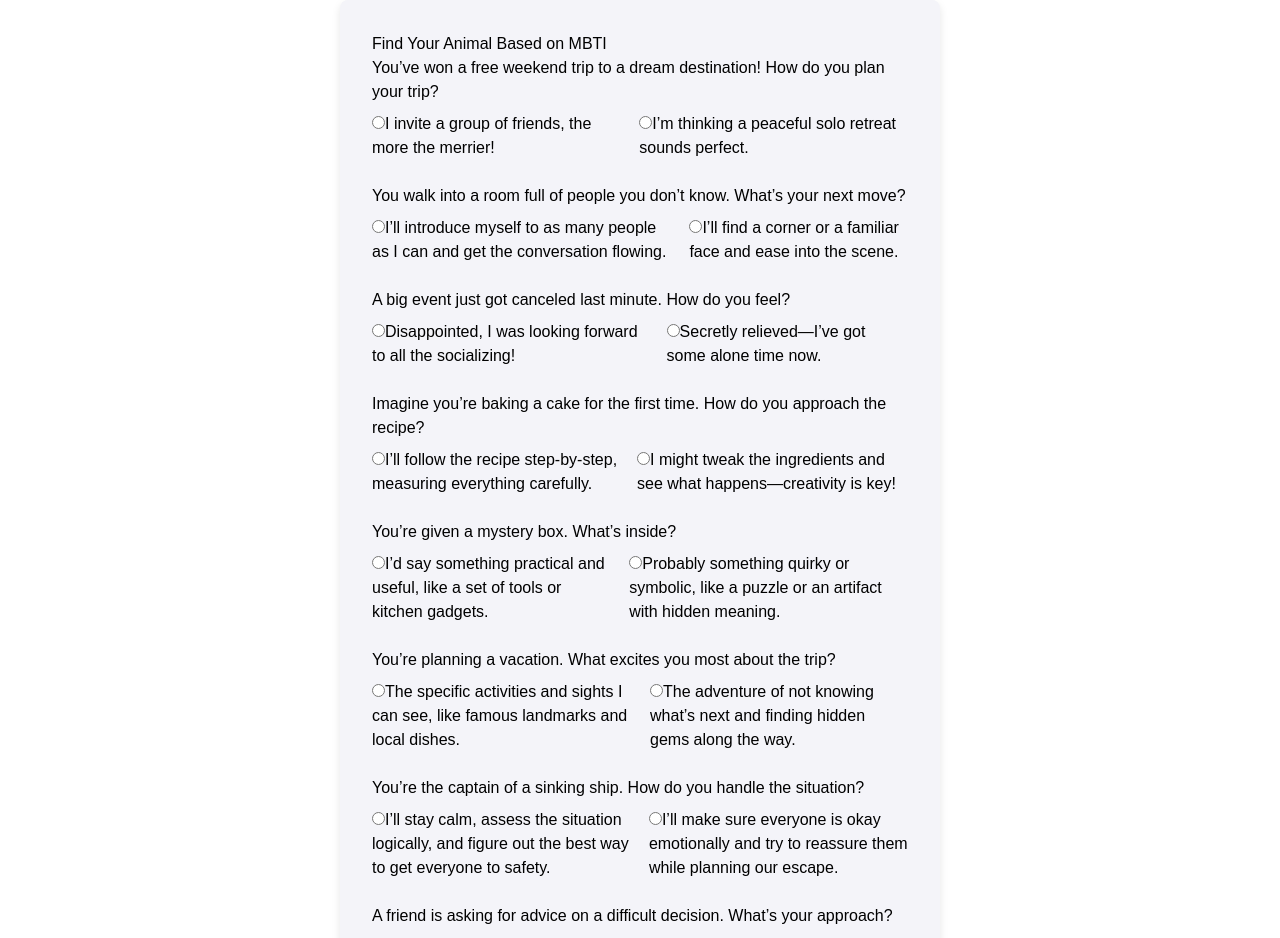
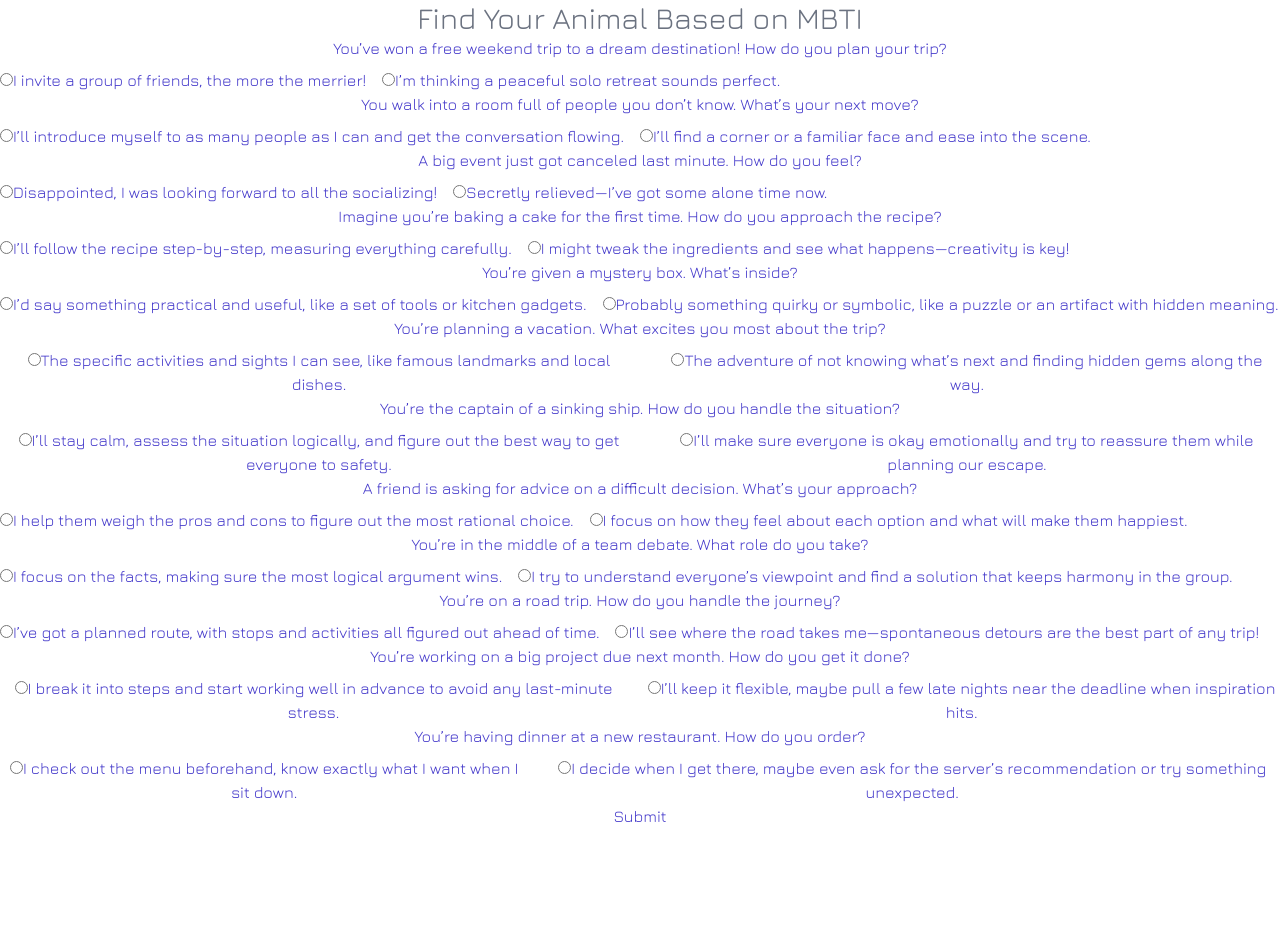
Before and after one commit to tamoimi/match-personality, a React (Vite) app: page / in a window 1280 px wide. Shown: the top 938 px of the page. After the commit the page ends 828 px from the top, so only its background shows below. Built offline with nearby package versions, Linux system fonts and the light colour scheme.

Commit message:
style: added styles

```diff
--- a/src/App.tsx
+++ b/src/App.tsx
@@ -17,10 +17,9 @@ function PersonalityQuiz() {
   };
 
   return (
-    <div style={styles.container}>
-      <h1>Find Your Animal Based on MBTI</h1>
-
-      <form onSubmit={handleSubmit(onSubmit)} style={styles.form}>
+    <div className="text-center text-indigo-700 font-Jura">
+      <h1 className="text-3xl text-gray-500">Find Your Animal Based on MBTI</h1>
+      <form onSubmit={handleSubmit(onSubmit)}>
         {questions.map((q, index) => (
           <Questions
             key={index}
@@ -30,71 +29,18 @@ function PersonalityQuiz() {
             name={q.name} // 각 질문에 고유한 이름을 전달
           />
         ))}
-        <input type="submit" value="Submit" style={styles.submitButton} />
+        <input type="submit" value="Submit" />
       </form>
 
       {result && (
-        <div style={styles.resultContainer}>
-          <h2 style={styles.resultHeading}>Your MBTI Type: {result.mbti}</h2>
-          <h3 style={styles.resultAnimal}>Your Animal: {result.animal}</h3>
-          <p style={styles.resultTraits}>{result.traits}</p>
+        <div>
+          <h2>Your MBTI Type: {result.mbti}</h2>
+          <h3>Your Animal: {result.animal}</h3>
+          <p>{result.traits}</p>
         </div>
       )}
     </div>
   );
 }
 
-const styles = {
-  container: {
-    maxWidth: "600px",
-    margin: "0 auto",
-    padding: "2rem",
-    fontFamily: "Arial, sans-serif",
-    backgroundColor: "#f4f4f9",
-    borderRadius: "8px",
-    boxShadow: "0 4px 8px rgba(0, 0, 0, 0.1)",
-  },
-  title: {
-    textAlign: "center",
-    fontSize: "2rem",
-    marginBottom: "1.5rem",
-    color: "#333",
-  },
-  form: {
-    display: "flex",
-    flexDirection: "column" as const,
-    gap: "1.5rem",
-  },
-  submitButton: {
-    padding: "0.75rem 1.5rem",
-    backgroundColor: "#4CAF50",
-    color: "#fff",
-    fontSize: "1rem",
-    border: "none",
-    borderRadius: "4px",
-    cursor: "pointer",
-    marginTop: "1rem",
-  },
-  resultContainer: {
-    marginTop: "2rem",
-    padding: "1.5rem",
-    backgroundColor: "#fff",
-    borderRadius: "8px",
-    boxShadow: "0 2px 4px rgba(0, 0, 0, 0.1)",
-  },
-  resultHeading: {
-    fontSize: "1.5rem",
-    color: "#333",
-  },
-  resultAnimal: {
-    fontSize: "1.25rem",
-    color: "#ff6347",
-    margin: "0.5rem 0",
-  },
-  resultTraits: {
-    fontSize: "1rem",
-    color: "#666",
-  },
-};
-
 export default PersonalityQuiz;
```
